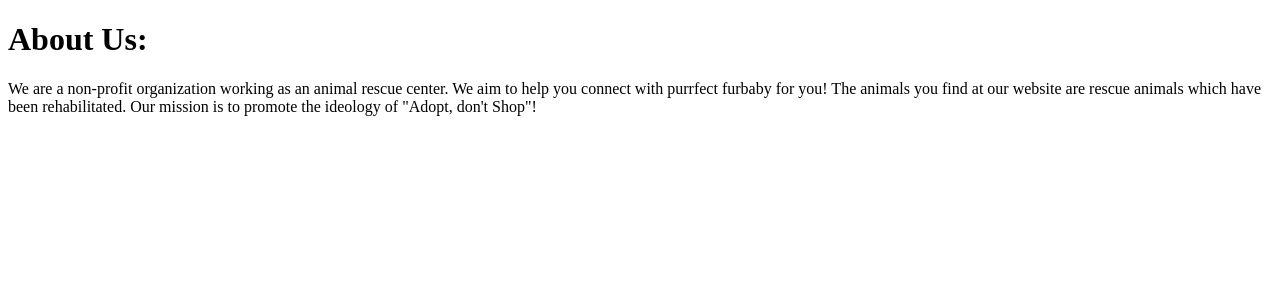
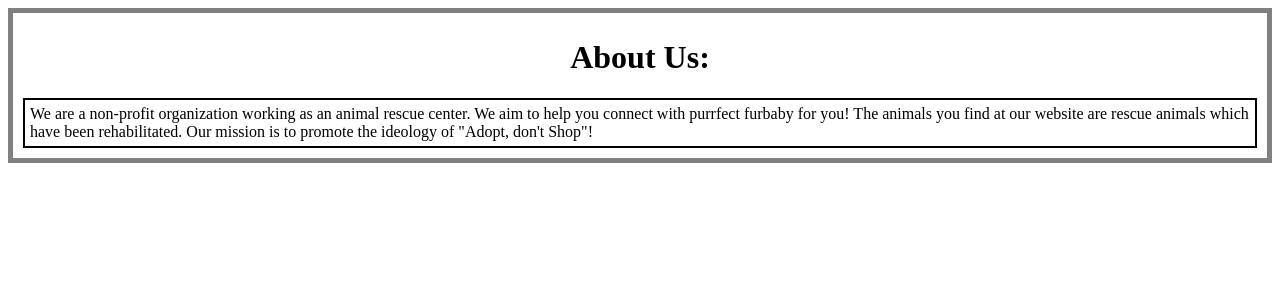
Before and after one commit to saksham-s1ngh/learning-flask, a Flask app: page /about in a window 1280 px wide. Shown: the top 300 px of the page. Run offline with Flask 3, Linux system fonts and the light colour scheme.

Commit message:
(21/07/25)Learning how to use serve static files Added the static directory with the static file "borders.css" to use in the About Us page for custom CSS.

```diff
--- /dev/null
+++ b/static/borders.css
@@ -0,0 +1,14 @@
+body {
+    border: 5px solid grey;
+    padding: 5px;
+}
+
+h1 {
+    text-align: center;
+}
+
+p {
+    border: 2px solid;
+    padding: 5px;
+    margin: 5px;
+}
--- a/templates/about.html
+++ b/templates/about.html
@@ -2,6 +2,7 @@
 <html lang="en">
     <head>
         <meta charset="utf-8">
+        <link rel="stylesheet" href="{{url_for('static', filename='borders.css')}}"/>
         <title>Home - Paws Rescue Center</title>
     </head>
     <body>
```
